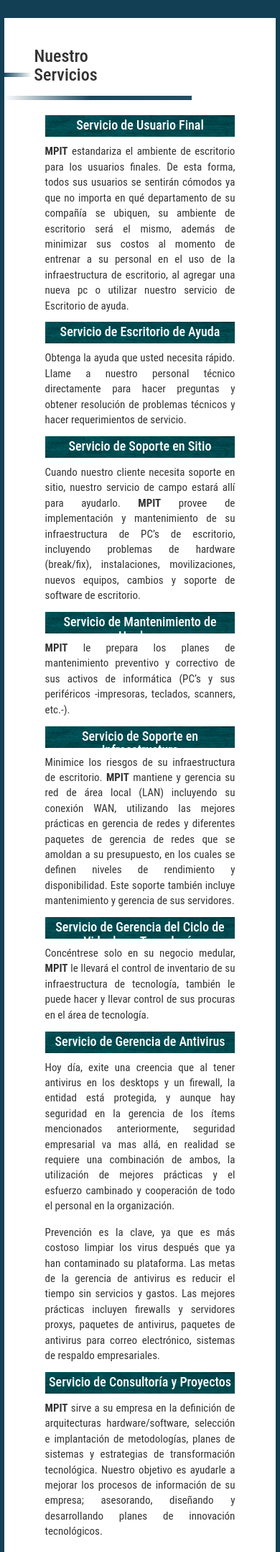
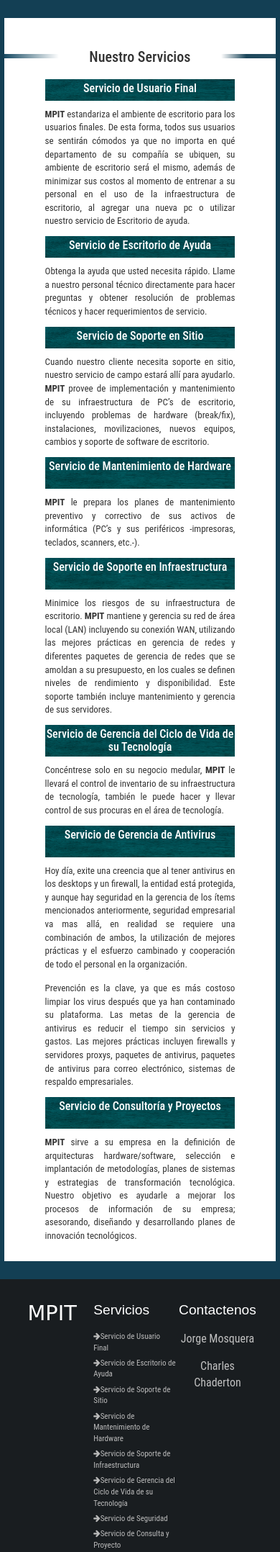
Before and after one commit to migmosquera/mpitca, a PHP site: page /servicios.php in a window 390 px wide. Shown: the part 117-2273 px from the top of the page at 72% size. Run offline with PHP 8.4, Linux system fonts and the light colour scheme.

Commit message:
subiendo responsive de contactenos y servicios

```diff
--- a/servicios.php
+++ b/servicios.php
@@ -20,9 +20,6 @@
     <link href="static/css/font-awesome.css" rel="stylesheet">
     <script src="static/js/jquery-1.11.1.min.js"></script>
     <script src="static/js/bootstrap.js"></script>
-    <!-- light-box -->
-    <script src="static/js/SmoothScroll.min.js"></script>
-    <link rel="stylesheet" href="static/css/aos.css" type="text/css" media="all" />
     <link rel="stylesheet" href="static/css/servicios.css" type="text/css" media="all" />
 </head>
 <body style="background-color: #133F54">
@@ -37,12 +34,6 @@
                                                         <a class="logo_mobil" href="index.php"><img src="static/images/mpitca_mobile.png"  /></a>
 						</h1>
 					</div>
-					<!--<div class="agileinfo-social-grids">
-						<ul>
-							<li><a href="#"><i class="fa fa-facebook"></i></a></li>
-							<li><a href="#"><i class="fa fa-twitter"></i></a></li>
-						</ul>
-					</div>-->
 					<div class="clearfix"> </div>
 				</div>
 				<div class="top-nav">
@@ -55,7 +46,6 @@
 									<span class="icon-bar"></span>
 								</button>
 							</div>
-						<!-- Collect the nav links, forms, and other content for toggling -->
 						<div class="collapse navbar-collapse" id="bs-example-navbar-collapse-1">
 							<ul class="nav navbar-nav">
 								<li><a  href="index.php">Home</a></li>
@@ -83,7 +73,7 @@
 			</div>
 			<div id="servicesUser" class="container_content_services" >
 				<h4 class="container_title_services" style="background-image: url('static/images/fondo.png')" >Servicio de Usuario Final</h4>
-				<div style="text-align: justify; font-size: 15px;">
+                                <div class="textInformation">
 					<strong>MPIT</strong>
 	              	estandariza el ambiente de escritorio para los usuarios finales.
 	              	De esta forma, todos sus usuarios se sentir&aacute;n c&oacute;modos
@@ -95,16 +85,16 @@
 				</div>
 			</div>
 			<div id="servicesHelp" class="container_content_services">
-				<h4 class="container_title_services" style="background-image: url('static/images/fondo.png')">Servicio de Escritorio de Ayuda</h4>
-				<div style="text-align: justify; font-size: 15px;">
+				<h4 class="container_title_services tab_service_Site" style="background-image: url('static/images/fondo.png')">Servicio de Escritorio de Ayuda</h4>
+				<div class="textInformation">
 					Obtenga la ayuda que usted necesita r&aacute;pido. Llame a nuestro personal
 	              	t&eacute;cnico directamente para hacer preguntas y obtener resoluci&oacute;n
 	              	de problemas t&eacute;cnicos y hacer requerimientos de servicio.
 				</div>
 			</div>
 			<div id="servicesSupport"  class="container_content_services">
-				<h4 class="container_title_services" style="background-image: url('static/images/fondo.png')">Servicio de Soporte en Sitio</h4>
-				<div style="text-align: justify; font-size: 15px;">
+				<h4 class="container_title_services tab_service_Site" style="background-image: url('static/images/fondo.png')">Servicio de Soporte en Sitio</h4>
+				<div class="textInformation">
 					Cuando nuestro cliente necesita soporte en sitio, nuestro servicio de campo
 	              	estar&aacute; all&iacute; para ayudarlo. <strong>MPIT</strong> provee
 	              	de implementaci&oacute;n y mantenimiento de su infraestructura de
@@ -114,16 +104,16 @@
 				</div>
 			</div>
 			<div id="servicesHardware" class="container_content_services">
-				<h4 class="container_title_services" style="background-image: url('static/images/fondo.png')">Servicio de Mantenimiento de Hardwar</h4>
-				<div style="text-align: justify; font-size: 15px;">
+				<h4 class="container_title_services tab_service_Mantenimiento" style="background-image: url('static/images/fondo.png')">Servicio de Mantenimiento de Hardware</h4>
+				<div class="textInformation">
 					<strong>MPIT</strong> le prepara los planes de mantenimiento preventivo y correctivo de
 	              	sus activos de inform&aacute;tica (PC&#8217;s y sus perif&eacute;ricos
 	              	-impresoras, teclados, scanners, etc.-).
 				</div>
 			</div>
 			<div id="servicesInsfrastructure" class="container_content_services">
-				<h4 class="container_title_services" style="background-image: url('static/images/fondo.png')">Servicio de Soporte en Infraestructura</h4>
-				<div style="text-align: justify; font-size: 15px;">
+				<h4 class="container_title_services tab_service_Mantenimiento" style="background-image: url('static/images/fondo.png')">Servicio de Soporte en Infraestructura</h4>
+				<div class="textInformation">
 					Minimice los riesgos de su infraestructura de escritorio. <strong>MPIT</strong>
 	              	mantiene y gerencia su red de &aacute;rea local (LAN) incluyendo
 	              	su conexi&oacute;n WAN, utilizando las mejores pr&aacute;cticas
@@ -134,8 +124,8 @@
 				</div>
 			</div>
 			<div id="servicesCiclo" class="container_content_services">
-				<h4 class="container_title_services" style="background-image: url('static/images/fondo.png')">Servicio de Gerencia del Ciclo de Vida de su Tecnología</h4>
-				<div style="text-align: justify; font-size: 15px;">
+				<h4 class="container_title_services tab_service_Hardware" style="background-image: url('static/images/fondo.png')">Servicio de Gerencia del Ciclo de Vida de su Tecnología</h4>
+				<div class="textInformation">
 					Conc&eacute;ntrese solo en su negocio medular, <strong>MPIT</strong> le llevar&aacute;
 	          		el control de inventario de su infraestructura de tecnolog&iacute;a,
 	          		tambi&eacute;n le puede hacer y llevar control de sus procuras en el
@@ -143,14 +133,14 @@
 				</div>
 			</div>
 			<div id="servicesAntivirus" class="container_content_services">
-				<h4 class="container_title_services" style="background-image: url('static/images/fondo.png')">Servicio de Gerencia de Antivirus</h4>
-				<div style="text-align: justify; font-size: 15px; margin-bottom: 15px;">
+				<h4 class="container_title_services tab_service_Antivirus" style="background-image: url('static/images/fondo.png')">Servicio de Gerencia de Antivirus</h4>
+				<div class="textInformation " style="margin-bottom: 15px;">
 					Hoy día, exite una creencia que al tener antivirus en los desktops y un firewall, la entidad está
 					protegida, y aunque hay seguridad en la gerencia de los ítems mencionados anteriormente, seguridad empresarial
 					va mas allá, en realidad se requiere una combinación de ambos, la utilización de mejores prácticas y el esfuerzo
 					cambinado y cooperación de todo el personal en la organización.
 				</div>
-				<div style="text-align: justify; font-size: 15px;">
+				<div class="textInformation">
 					Prevenci&oacute;n es la clave, ya que es m&aacute;s costoso limpiar los virus despu&eacute;s
 	         	 	que ya han contaminado su plataforma. Las metas de la gerencia de antivirus
 	          		es reducir el tiempo sin servicios y gastos. Las mejores pr&aacute;cticas
@@ -159,8 +149,8 @@
 				</div>
 			</div>
 			<div id="servicesConsult" class="container_content_services finish_services">
-				<h4 class="container_title_services" style="background-image: url('static/images/fondo.png')">Servicio de Consultoría y Proyectos</h4>
-				<div style="text-align: justify; font-size: 15px;">
+				<h4 class="container_title_services tab_service_Antivirus" style="background-image: url('static/images/fondo.png')">Servicio de Consultoría y Proyectos</h4>
+				<div class="textInformation">
 					<strong>MPIT</strong> sirve a su empresa en la definici&oacute;n de arquitecturas hardware/software,
 	          		selecci&oacute;n e implantaci&oacute;n de metodolog&iacute;as, planes
 	          		de sistemas y estrategias de transformaci&oacute;n tecnol&oacute;gica.
--- a/static/css/style.css
+++ b/static/css/style.css
@@ -39,6 +39,10 @@
 	width: 20%;
 	display: inline-block;
 	text-align: center;
+}
+.textInformation{
+    text-align: justify;
+    font-size: 15px
 }
 .linea_degradada_derecha{
 	background: rgba(255,255,255,1);
@@ -53,6 +57,8 @@
 	display: inline-block;
 	height: 6px;
 	margin-bottom: 5px;
+        float: right;
+        margin-top: 50px;
 }
 .linea_degradada_izquierda{
 	background: rgba(23,75,100,1);
@@ -67,6 +73,7 @@
 	display: inline-block;
 	height: 6px;
 	margin-bottom: 5px;
+        margin-top: 50px;
 }
 /*-- titles --*/
 .title_firt{
@@ -983,7 +990,7 @@
 .modal-body p{
     margin: 1em 0 0 0;
     font-size: .875em;
-    color: #999999;
+    color: #404040;
     line-height: 1.8em;
 }
 .news-left-top-text a:focus {
@@ -1322,6 +1329,10 @@
         .icon-right{
             width: 75%;
         }
+
+        .title_serivicios{
+            font-size: 20px;
+        }
 }
 @media(max-width:1080px){
 
@@ -1433,6 +1444,13 @@
 	.subscribe-grid button.btn1 {
 		height: 50px;
 	}
+
+        .linea_degradada_derecha{
+                width: 60%;
+        }
+        .title_serivicios{
+                width: 28%;
+        }
 }
 @media(max-width:800px){
 	.captn {
@@ -1494,6 +1512,9 @@
         .container_carrousel_text{
             width: 84%;
         }
+        .container_title_services{
+            font-size: 16px;
+        }
 }
 @media(max-width:736px){
 	.navbar-default .navbar-toggle {
@@ -1569,6 +1590,21 @@
 	.contact-form input[type="email"] {
 		margin: 0 0 1.5em 0!important;
 	}
+        .linea_degradada_derecha{
+            width: 30%
+        }
+        .title_serivicios{
+            width: 39%;
+            text-align: center;
+        }
+        .linea_degradada_izquierda{
+            width: 30%
+        }
+}
+@media(max-width:680px){
+    .tab_service_Hardware{
+        height: 44px !important;
+    }
 }
 @media(max-width:600px){
 	.banner-info h3 {
@@ -1613,6 +1649,21 @@
             width: 100%;
             display: inline-block;
             text-align: justify;
+        }
+        .textInformation{
+            font-size: 13px
+        }
+}
+@media(max-width:510px){
+        .linea_degradada_derecha{
+            width: 25%
+        }
+        .title_serivicios{
+            width: 48%;
+            text-align: center;
+        }
+        .linea_degradada_izquierda{
+            width: 25%
         }
 }
 @media(max-width:480px){
@@ -1723,6 +1774,9 @@
 	.agileinfo-team-grids {
 		margin: 2em 0 0 0;
 	}
+        .tab_service_Mantenimiento{
+            height: 44px !important;
+        }
 }
 @media(max-width:442px){
     .title_firt{
@@ -1740,6 +1794,9 @@
     .logo_web{
         display: none;
     }
+    .tab_service_Antivirus{
+        height: 44px !important;
+    }
 }
 @media(max-width:414px){
 	.banner-info h3 {
@@ -1805,6 +1862,16 @@
 	.callbacks_nav.next {
 		right: 70px;
 	}
+         .linea_degradada_derecha{
+            width: 20%
+        }
+        .title_serivicios{
+            width: 58%;
+            text-align: center;
+        }
+        .linea_degradada_izquierda{
+            width: 20%
+        }
 }
 @media(max-width:375px){
 	.w3layouts-logo h1 a {
@@ -1863,6 +1930,15 @@
         .title_third {
             font-size: 14px !important;
         }
+        .tab_service_Site{
+            height: 44px !important;
+        }
+        .tab_service_Mantenimiento{
+            height: 60px !important;
+        }
+        .tab_service_Hardware{
+             height: 60px !important;
+        }
 }
 @media(max-width:320px){
 	.w3layouts-logo h1 a {
```
Also changed, not shown: contactenos.php (+48 -55 lines), static/css/contactenos.css (added, +58 -0 lines).
